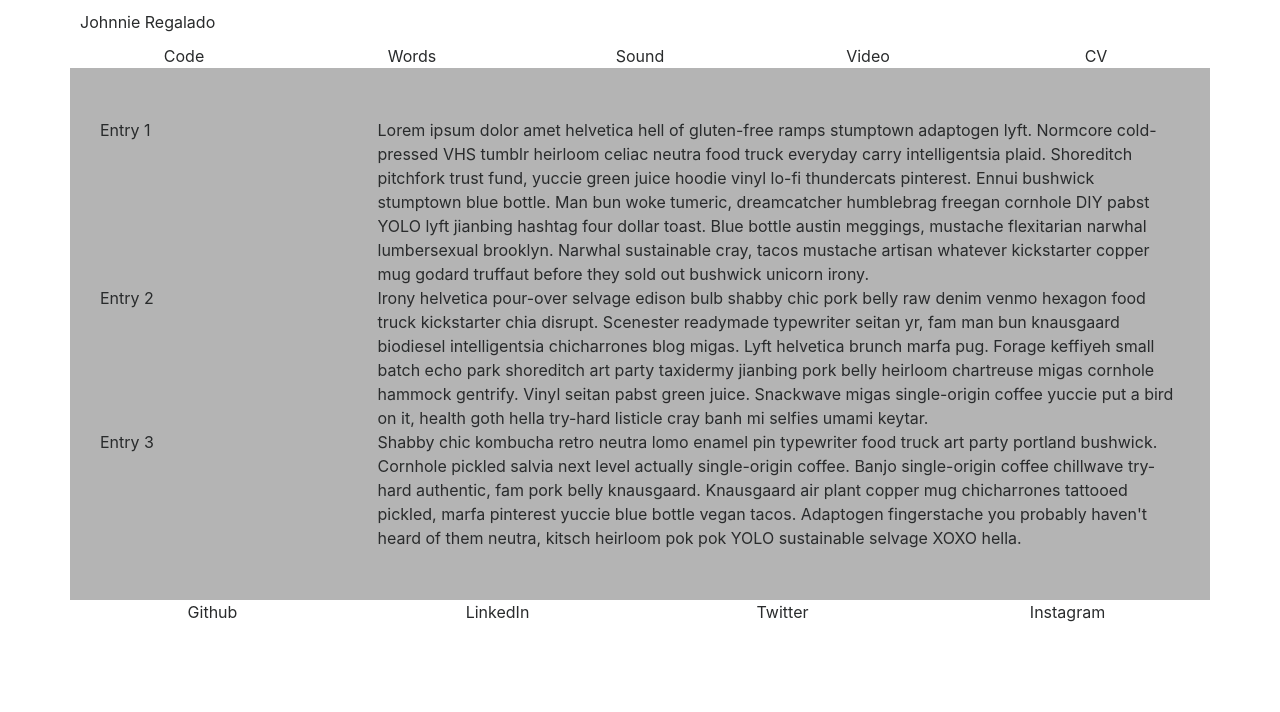
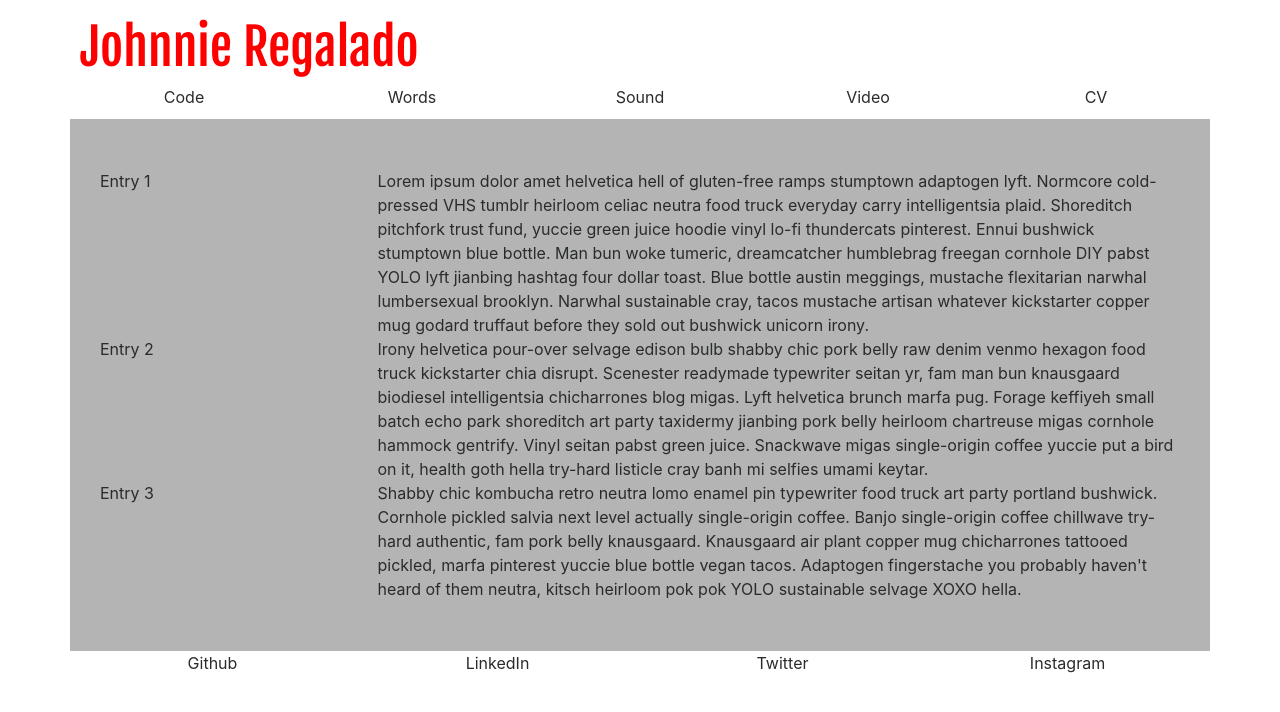
Before and after one commit to johnniereg/old-portfolio, a React (Create React App) app: page / in a window 1280 px wide. Shown: the top 712 px of the page. Built offline with nearby package versions, Linux system fonts and the light colour scheme.

Commit message:
Added fonts and layout

```diff
--- a/public/index.html
+++ b/public/index.html
@@ -38,5 +38,7 @@
     -->
     <link href="https://maxcdn.bootstrapcdn.com/bootstrap/4.0.0-beta.3/css/bootstrap.min.css" rel="stylesheet" integrity="sha384-Zug+QiDoJOrZ5t4lssLdxGhVrurbmBWopoEl+M6BdEfwnCJZtKxi1KgxUyJq13dy"
       crossorigin="anonymous">
+    <link href="https://fonts.googleapis.com/css?family=Fjalla+One|Raleway" rel="stylesheet">
+
   </body>
 </html>
--- a/src/components/Header.jsx
+++ b/src/components/Header.jsx
@@ -9,7 +9,7 @@ class Header extends Component {
                 <div className="row">
                     <Title title="Johnnie Regalado" />
                 </div>
-                <div className="row">
+                <div className="row header-nav">
                     <Nav />
                 </div>
             </div>
--- a/src/index.css
+++ b/src/index.css
@@ -5,7 +5,7 @@
 body {
   margin: 0;
   padding: 0;
-  font-family: sans-serif;
+  font-family: 'Raleway', sans-serif;
 }
 
 .section {
@@ -14,5 +14,12 @@ body {
 }
 
 .title {
-  margin: 10px 10px 10px 10px;
+  margin: 10px 10px 0px 10px;
+  font-family: 'Fjalla One', sans-serif;
+  font-size: 50px;
+  color: red;
 }
+
+.header-nav {
+  margin-bottom: 10px;
+}
```
